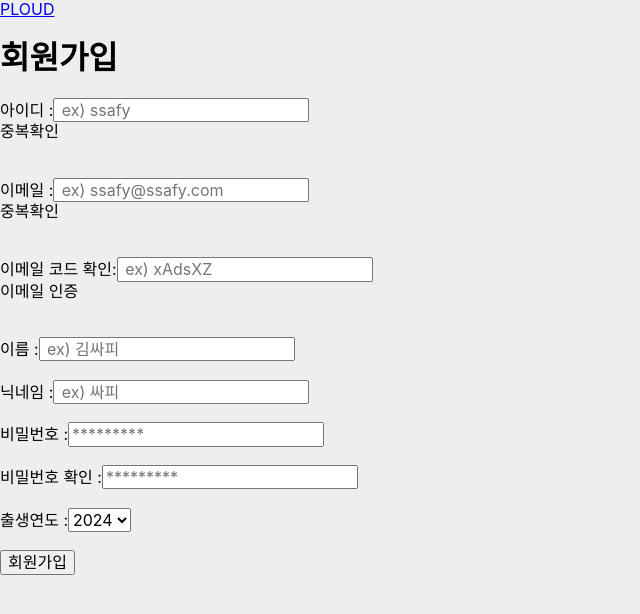
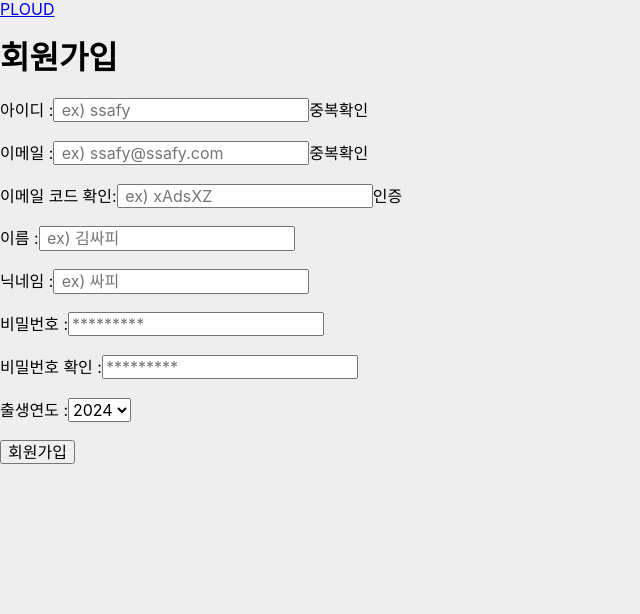
Before and after one commit to SeungjipLee/PLOUD, a React app in the folder FrontEnd/: page /signup in a window 1280 px wide. Shown: the top 614 px of the page, without its empty margins (0-640 px from the left). Built offline with nearby package versions, Linux system fonts and the light colour scheme.

Commit message:
Feat: 회원가입 마무리 #242

```diff
--- a/FrontEnd/src/pages/SingUpPage/index.jsx
+++ b/FrontEnd/src/pages/SingUpPage/index.jsx
@@ -1,6 +1,6 @@
-import React, { useState, useEffect } from "react";
+import React, { useState,  } from "react";
 import axios from "axios";
-import { Link } from "react-router-dom";
+import { Link, useNavigate } from "react-router-dom";
 
 const DataSubmitForm = () => {
   const [formData, setFormData] = useState({
@@ -13,8 +13,8 @@ const DataSubmitForm = () => {
     password_check: undefined,
     birthYear: undefined,
   });
-
-  const [isUserIdValid, setIsUserIdValid] = useState(true);
+  const [isUserIdValid, setIsUserIdValid] = useState(false);
+  const [isEmailPass, setIsEmailPass] = useState(false);
   const [isEmailValid, setIsEmailValid] = useState(false);
   const validateUserId = () => /^[A-Za-z0-9]{4,15}$/.test(formData.userId);
   const validateNickname = () =>
@@ -26,13 +26,7 @@ const DataSubmitForm = () => {
     setFormData({ ...formData, [e.target.name]: e.target.value });
   };
 
-  useEffect(() => {
-    if (isUserIdValid) {
-      // isUserIdValid가 true일 때 수행할 작업
-      console.log("UserId is valid now");
-    }
-  }, [isUserIdValid]);
-
+  const navigate = useNavigate();
   const handleSubmit = async (e) => {
     e.preventDefault();
     if (
@@ -61,6 +55,7 @@ const DataSubmitForm = () => {
         );
         console.log(response.data);
         // 추가적인 성공 처리 로직
+        navigate('/login')
       } catch (error) {
         console.error("Error sending data", error);
         // 에러 처리 로직
@@ -72,7 +67,6 @@ const DataSubmitForm = () => {
     e.preventDefault();
     if (!validateUserId()) {
       alert("아이디 형식을 확인해주세요.");
-      return;
     }
     // 아이디 중복 검사 로직
     try {
@@ -81,12 +75,10 @@ const DataSubmitForm = () => {
         { userId: formData.userId },
         { withCredentials: true }
       );
-      console.log(response.data.status);
       // 추가적인 성공 처리 로직
       if (response.data.status == "200") {
-        setIsUserIdValid(!isUserIdValid);
         alert("사용 가능한 아이디입니다.");
-        console.log(isUserIdValid);
+        setIsUserIdValid(true);
       } else {
         alert("이미 사용 중인 아이디입니다.");
       }
@@ -106,10 +98,10 @@ const DataSubmitForm = () => {
         { email: formData.email },
         { withCredentials: true }
       );
-      console.log(response);
       // 추가적인 성공 처리 로직
       if (response.data.status == "200") {
         alert("가입 가능한 이메일입니다. 메일로 인증번호를 보냈습니다.");
+        setIsEmailPass(true);
       } else if (response.data.status == "409") {
         alert("이미 가입된 이메일입니다.");
       } else {
@@ -130,14 +122,12 @@ const DataSubmitForm = () => {
         { email: formData.email, code: formData.emailCode },
         { withCredentials: true }
       );
-      console.log(response);
       // 추가적인 성공 처리 로직
       if (response.data.status == "200") {
         alert("이메일 인증이 완료되었습니다.");
         setIsEmailValid(true);
       } else {
         alert("코드를 다시 확인해주세요.");
-        console.log({ email: formData.email, code: formData.emailCode });
       }
     } catch (error) {
       console.error("Error sending data", error);
@@ -157,16 +147,16 @@ const DataSubmitForm = () => {
       <h1>회원가입</h1>
       <form onSubmit={handleSubmit}>
         아이디 :
-        {isUserIdValid && (
+        {isUserIdValid &&
           <input
             type="text"
             name="userId"
             value={formData.userId}
             onChange={handleChange}
-            placeholder=" ex) ssafy"
+            placeholder=""
             disabled
           />
-        )}
+        }
         {!isUserIdValid && (
           <input
             type="text"
@@ -176,12 +166,22 @@ const DataSubmitForm = () => {
             placeholder=" ex) ssafy"
           />
         )}
-        {!isUserIdValid && <div onClick={handleCheckId}>중복확인</div>}
-        {isUserIdValid && (
-          <div onClick={setIsUserIdValid(!isUserIdValid)}>취소</div>
-        )}
+        {!isUserIdValid && (<span onClick={handleCheckId}>중복확인</span>)}
+        {isUserIdValid && (<span onClick={() => setIsUserIdValid(false)}>취소</span>)}
         <br />
-        <br /> 이메일 :
+        <br />
+        이메일 :
+        {isEmailPass &&
+          <input
+            type="email"
+            name="userId"
+            value={formData.email}
+            onChange={handleChange}
+            placeholder=""
+            disabled
+          />
+        }
+        {!isEmailPass && (
           <input
             type="email"
             name="email"
@@ -189,9 +189,23 @@ const DataSubmitForm = () => {
             onChange={handleChange}
             placeholder=" ex) ssafy@ssafy.com"
           />
-        <div onClick={handleCheckEmail}>중복확인</div>
+        )}
+        {!isEmailPass && (<span onClick={handleCheckEmail}>중복확인</span>)}
+        {isEmailPass && (<span onClick={() => setIsEmailPass(false)}>취소</span>)}
         <br />
-        <br /> 이메일 코드 확인:
+        <br />
+        이메일 코드 확인:
+        {isEmailValid &&
+          <input
+            type="text"
+            name="emailCode"
+            value={formData.emailCode}
+            onChange={handleChange}
+            placeholder=""
+            disabled
+          />
+        }
+        {!isEmailValid && (
           <input
             type="text"
             name="emailCode"
@@ -199,9 +213,15 @@ const DataSubmitForm = () => {
             onChange={handleChange}
             placeholder=" ex) xAdsXZ"
           />
-        <div onClick={handleCheckEmailCode}>이메일 인증</div>
+        )}
+        {!isEmailValid && (<span onClick={handleCheckEmailCode}>인증</span>)}
+        {/* {isEmailValid && (<span onClick={() => setIsEmailValid(false)}>취소</span>)}
+         */}
         <br />
         <br />
+
+
+
         이름 :
         <input
           type="text"
```
Lines whose indentation alone changed are shown as unchanged.
